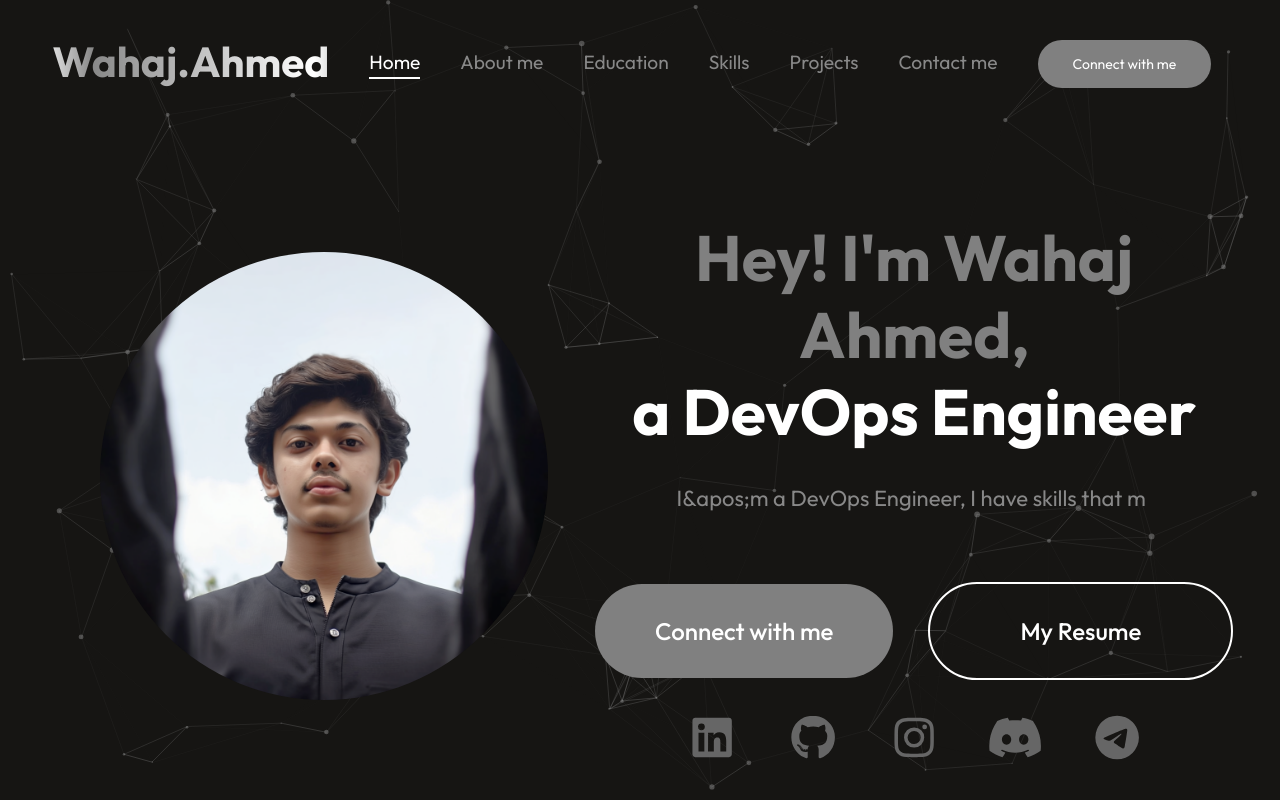
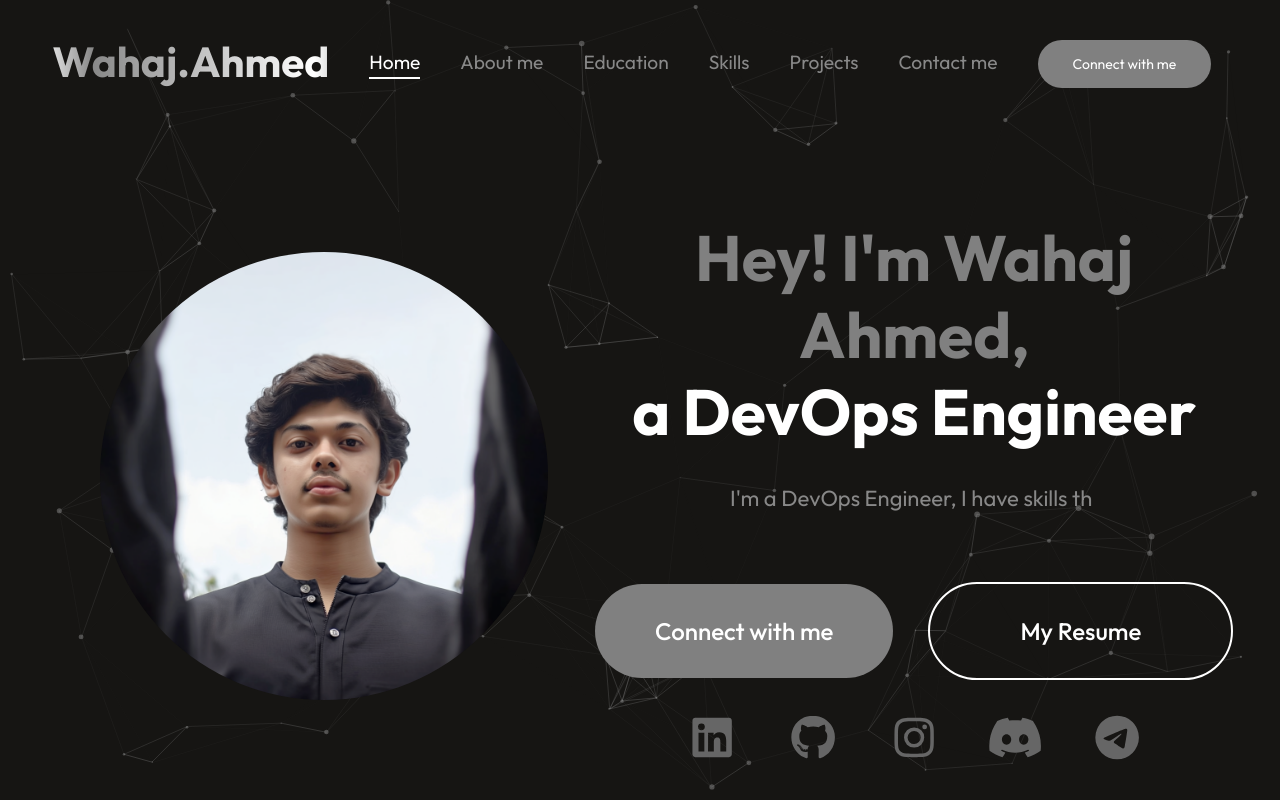
Before and after one commit to wahajahmad-cyber/Portfolio_Website, a React (Vite) app: page / in a window 1280 px wide. Shown: the top 800 px of the page. Built offline with nearby package versions, Linux system fonts and the light colour scheme; no server answers; a web font is replaced by a local one.

Commit message:
changed the Hero.jsx file

```diff
--- a/src/components/Hero/Hero.jsx
+++ b/src/components/Hero/Hero.jsx
@@ -75,12 +75,12 @@ const Hero = () => {
       <img src={pfp} alt="" />
       <div className="hero-content">
         <h1>
-          <span>Hey! I&apos;m Wahaj Ahmed,</span><br/>
+          <span>Hey! I'm Wahaj Ahmed,</span><br/>
           a DevOps Engineer
         </h1>
         <TypeAnimation
           sequence={[
-            "I&apos;m a DevOps Engineer, I have skills that might help you to grow your company",
+            "I'm a DevOps Engineer, I have skills that might help you to grow your company",
             1000,
             'I build Cloud/DevOps Infrastructure',
             1000,
```
